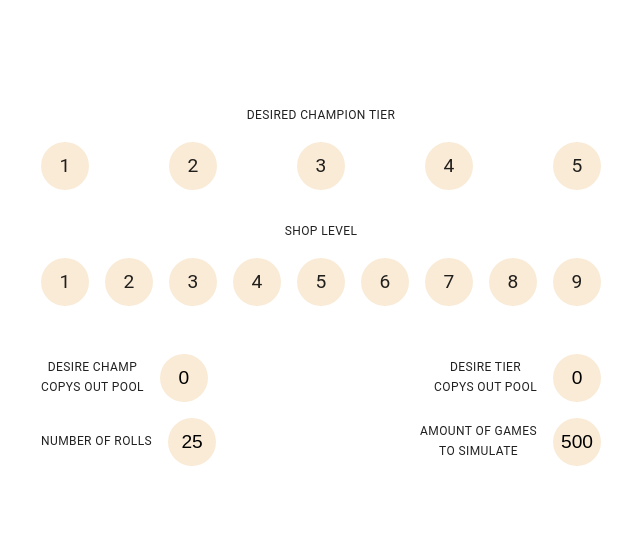
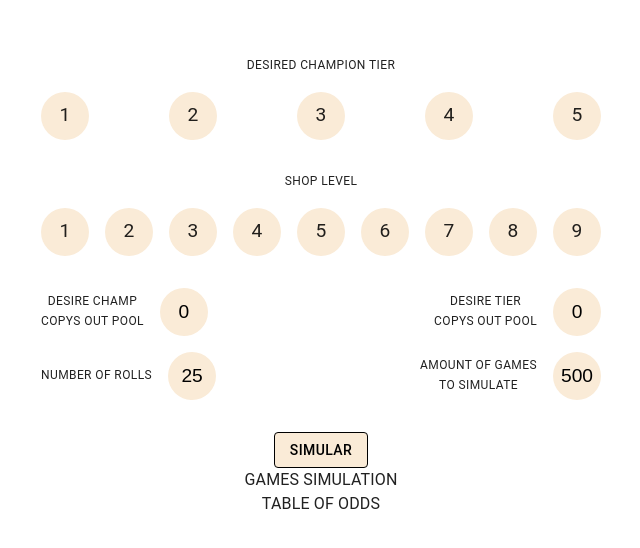
Before and after one commit to willian-pessoa/TFT-Probabilidade, a React (Create React App) app: page / in a window 1280 px wide. Shown: the part 114-662 px from the top of the page, without its empty margins (319-959 px from the left). Built offline with nearby package versions, Linux system fonts and the light colour scheme.

Commit message:
add simulation using the data input

```diff
--- a/src/App.js
+++ b/src/App.js
@@ -1,31 +1,28 @@
 import { useState } from 'react';
-import { Box, useTheme, Typography } from '@mui/material';
+import { Typography, Button } from '@mui/material';
 import CssBaseline from '@mui/material/CssBaseline';
 
-import FlexCenterBox from "./components/CustomBoxs/FlexCenterBox.jsx"
 import VerticalCenterBox from "./components/CustomBoxs/VerticalCenterBox.jsx"
 import FlexBetweenBox from './components/CustomBoxs/FlexBetweenBox.jsx';
 import CustomRadio from './components/CustomRadio/CustomRadio';
 import CustomNumber from './components/CustomNumber/CustomNumber.jsx';
 
+import { tableOfOdds, simuladorJogo } from './utils/rollOdd.js';
+
 const DEFAULT_COST = { 1: false, 2: false, 3: false, 4: false, 5: false }
 const DEFAULT_SHOP = { 1: false, 2: false, 3: false, 4: false, 5: false, 6: false, 7: false, 8: false, 9: false }
 
 function App() {
-  const theme = useTheme()
-
   const [cost, setCost] = useState(DEFAULT_COST)
-  console.log("🚀 ~ file: App.js:18 ~ App ~ cost:", cost)
   const [hardCost, setHardCost] = useState(null)
-  console.log("🚀 ~ file: App.js:19 ~ App ~ hardCost:", hardCost)
   const [shop, setShop] = useState(DEFAULT_SHOP)
-  console.log("🚀 ~ file: App.js:22 ~ App ~ shop:", shop)
   const [hardShop, setHardShop] = useState(null)
-  console.log("🚀 ~ file: App.js:22 ~ App ~ hardShop:", hardShop)
   const [numberChampOutPool, setNumberChampOutPool] = useState(0)
   const [tierChampOutPool, setTierChampOutPool] = useState(0)
   const [rolls, setRolls] = useState(25)
   const [games, setGames] = useState(500)
+  const [data, setData] = useState({})
+  const [showTable, setShowTable] = useState(false)
 
   const handleCost = (tier) => {
     setCost({ ...DEFAULT_COST, [tier]: true })
@@ -69,8 +66,8 @@ function App() {
       setRolls("")
     } else if (formatNumber < 0) {
       setRolls(0)
-    } else if (formatNumber > 50) {
-      setRolls(50)
+    } else if (formatNumber > 100) {
+      setRolls(100)
     } else {
       setRolls(formatNumber)
     }
@@ -89,11 +86,20 @@ function App() {
     }
   }
 
+  const handleSimulation = () => {
+    if (!hardCost || !hardShop || !numberChampOutPool || !tierChampOutPool || !rolls || !games) return window.alert("Is missing data, check the inputs again")
+    let odds = tableOfOdds(hardCost, hardShop, 20, numberChampOutPool, tierChampOutPool)
+    console.log("🚀 ~ file: App.js:92 ~ handleSimulation ~ odds:", odds)
+    let gamesSimulation = simuladorJogo(games, rolls, hardCost, hardShop, numberChampOutPool, tierChampOutPool)
+    console.log("🚀 ~ file: App.js:94 ~ handleSimulation ~ gamesSimulation:", gamesSimulation)
+
+  }
+
   return (
     <VerticalCenterBox width="100vw" minHeight="100vh">
       <CssBaseline />
       {/* {FORM} */}
-      <VerticalCenterBox id="FORM" minWidth="700px" minHeight="50%" gap="3rem">
+      <VerticalCenterBox id="FORM" minWidth="700px" minHeight="50%" gap="2rem">
         {/* {TOP SIDE} */}
         <VerticalCenterBox id="TOP_CONTAINER" width="100%" gap="1rem">
           <Typography variant="caption">DESIRED CHAMPION TIER</Typography>
@@ -132,6 +138,27 @@ function App() {
             </FlexBetweenBox>
           </FlexBetweenBox>
         </VerticalCenterBox>
+        <Button variant="outlined"
+          onClick={() => handleSimulation()}
+          sx={{
+            backgroundColor: "antiquewhite",
+            color: "black",
+            borderColor: "black",
+            '&:hover': {
+              borderColor: "black",
+            },
+          }}>SIMULAR</Button>
+      </VerticalCenterBox>
+      {/* {RESULT} */}
+      <VerticalCenterBox>
+        <VerticalCenterBox>
+          <Typography>GAMES SIMULATION</Typography>
+          {/* <TableSimulation show={showTable} data={data} /> */}
+        </VerticalCenterBox>
+        <VerticalCenterBox>
+          <Typography>TABLE OF ODDS</Typography>
+          {/* <TableOdds show={showTable} data={data} /> */}
+        </VerticalCenterBox>
       </VerticalCenterBox>
     </VerticalCenterBox >
   );
--- a/src/utils/rollOdd.js
+++ b/src/utils/rollOdd.js
@@ -78,25 +78,25 @@ export const simuladorJogo = (nJogos, rolls, cost, level, foraDaPool = 0, custoF
   return RESULT
 }
 
-const TOTAL_JOGOS = 500
-const RESULT = simuladorJogo(TOTAL_JOGOS, 40, 3, 7, 6, 6 * 8)
+// const TOTAL_JOGOS = 500
+// const RESULT = simuladorJogo(TOTAL_JOGOS, 40, 3, 7, 6, 6 * 8)
 
-const menosDuasCopias = Object.keys(RESULT).reduce((acc, key) => {
-  if (key < 3) {
-    return acc += RESULT[key]
-  }
-  return acc += 0
-}, 0)
-const maisTresCopias = TOTAL_JOGOS - menosDuasCopias
-const maisNoveCopias = Object.keys(RESULT).reduce((acc, key) => {
-  if (key >= 9) {
-    return acc += RESULT[key]
-  }
-  return acc += 0
-}, 0)
+// const menosDuasCopias = Object.keys(RESULT).reduce((acc, key) => {
+//   if (key < 3) {
+//     return acc += RESULT[key]
+//   }
+//   return acc += 0
+// }, 0)
+// const maisTresCopias = TOTAL_JOGOS - menosDuasCopias
+// const maisNoveCopias = Object.keys(RESULT).reduce((acc, key) => {
+//   if (key >= 9) {
+//     return acc += RESULT[key]
+//   }
+//   return acc += 0
+// }, 0)
 
-console.log("SIMULAÇÂO DE " + TOTAL_JOGOS + " JOGOS")
-console.log("Jogos com menos de duas cópias: ", menosDuasCopias, " isto é ", formatPercentage(menosDuasCopias / TOTAL_JOGOS))
-console.log("Jogos com mais de três cópias: ", maisTresCopias, " isto é ", formatPercentage(maisTresCopias / TOTAL_JOGOS))
-if (RESULT[0]) console.log(`Low Roll Extremo em ${RESULT[0]} jogos, achando 0 copias`)
-if (maisNoveCopias > 0) console.log(`High Roll Extremo em ${maisNoveCopias} jogos, achando bunecão 3 estrelas`)
+// console.log("SIMULAÇÂO DE " + TOTAL_JOGOS + " JOGOS")
+// console.log("Jogos com menos de duas cópias: ", menosDuasCopias, " isto é ", formatPercentage(menosDuasCopias / TOTAL_JOGOS))
+// console.log("Jogos com mais de três cópias: ", maisTresCopias, " isto é ", formatPercentage(maisTresCopias / TOTAL_JOGOS))
+// if (RESULT[0]) console.log(`Low Roll Extremo em ${RESULT[0]} jogos, achando 0 copias`)
+// if (maisNoveCopias > 0) console.log(`High Roll Extremo em ${maisNoveCopias} jogos, achando bunecão 3 estrelas`)
```
